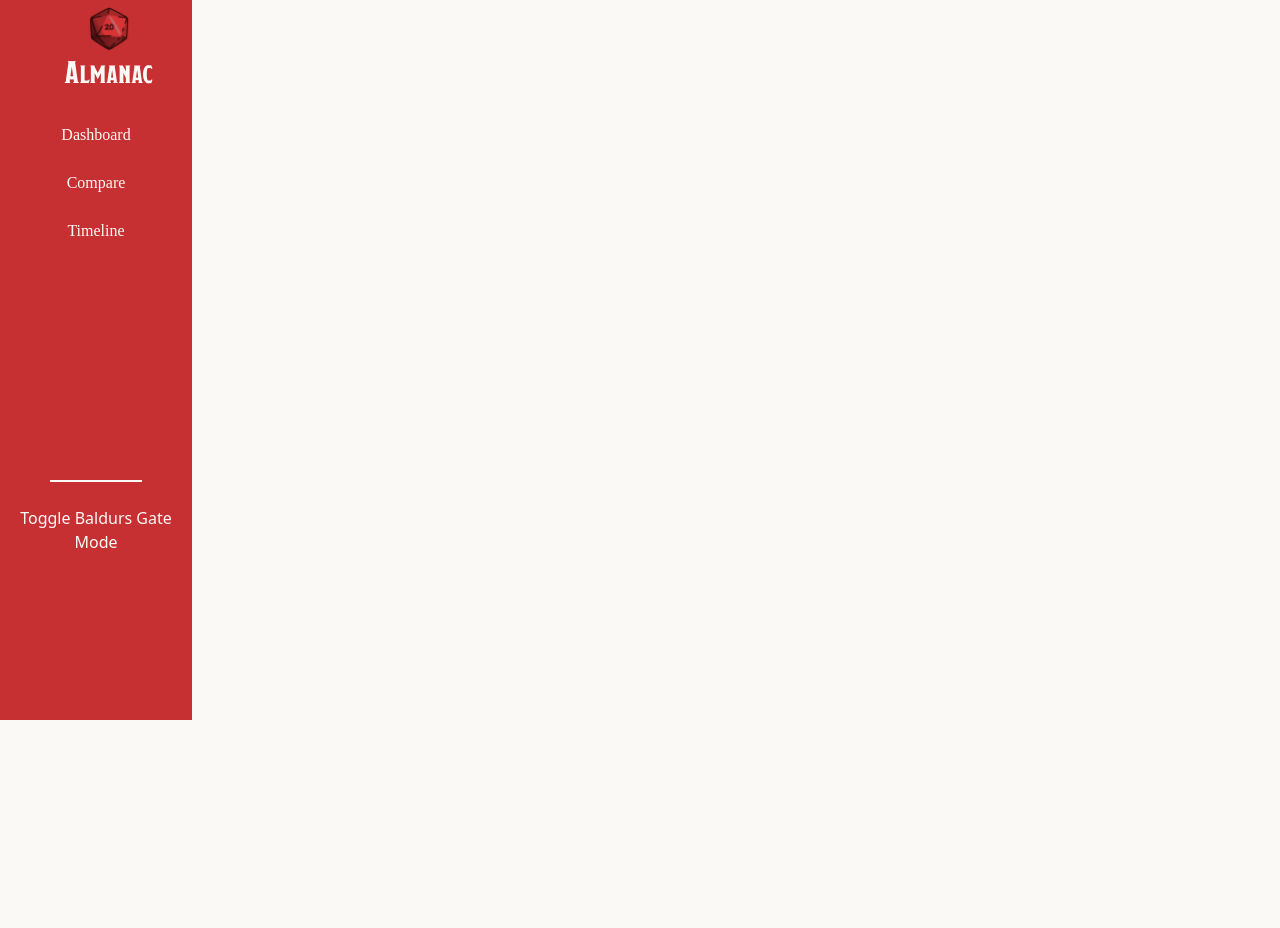
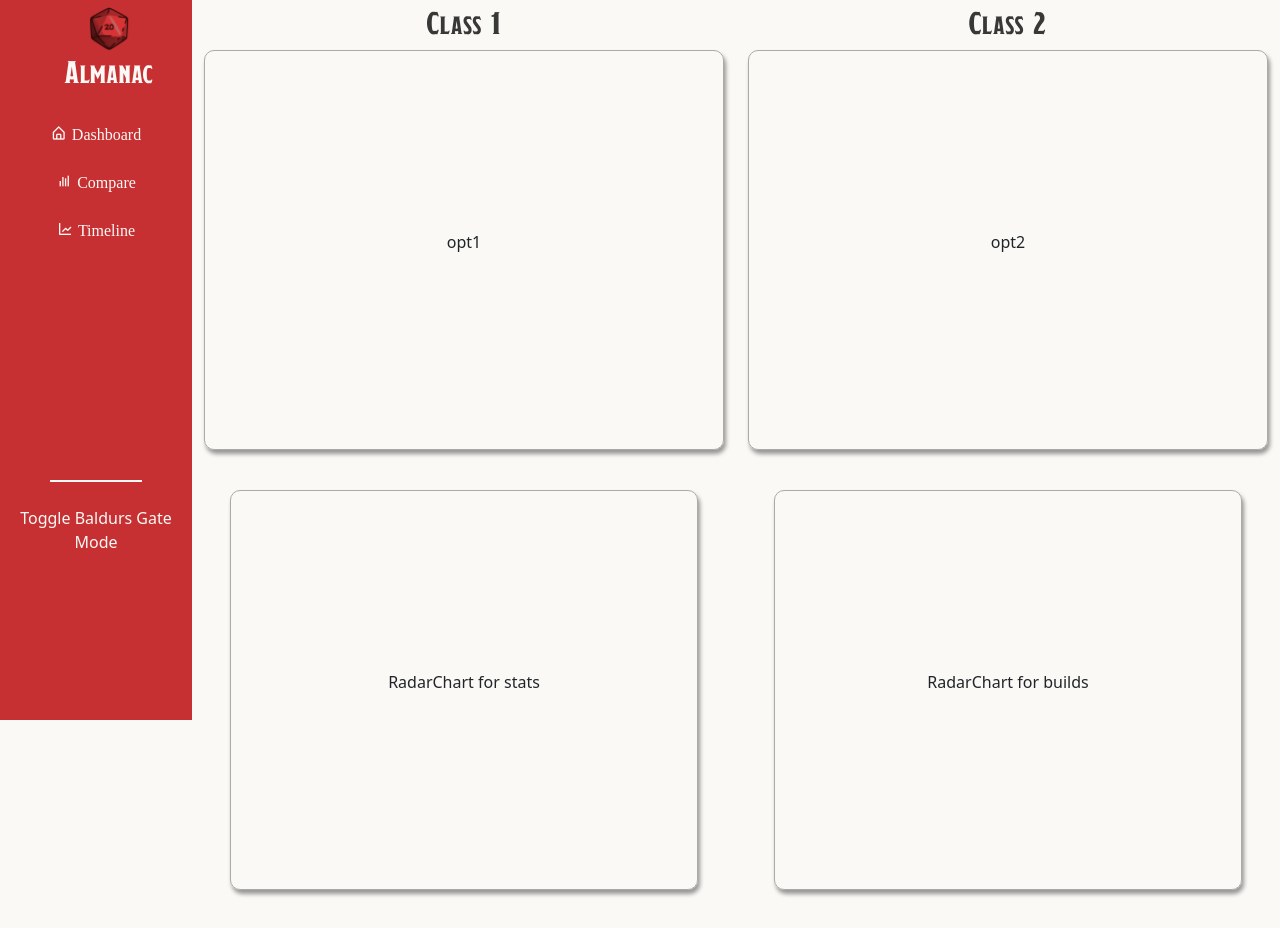
Before and after one commit to KurtSchwimmbacher/DV200ReactApplication, a React (Create React App) app in the folder dndstats/: page /compare in a window 1280 px wide. Shown: the part 160-1088 px from the top of the page. Before the commit the page ends 880 px from the top, so only its background shows below. Built offline with nearby package versions, Linux system fonts and the light colour scheme; a web font is replaced by a local one.

Commit message:
add containers for graphs in compare
add all the containers for charts on the compare page

```diff
--- a/dndstats/public/index.html
+++ b/dndstats/public/index.html
@@ -26,6 +26,7 @@
     -->
     <title>React App</title>
     <link rel="stylesheet" href="https://use.typekit.net/etc2jkw.css">
+    <link href='https://unpkg.com/boxicons@2.1.4/css/boxicons.min.css' rel='stylesheet'>
   </head>
   <body style="background-color: #FAF9f6;">
     <noscript>You need to enable JavaScript to run this app.</noscript>
--- a/dndstats/src/App.css
+++ b/dndstats/src/App.css
@@ -61,3 +61,12 @@ body{
 .car-capt{
   font-family: "bookmania", serif !important;
 }
+
+.carousel-img{
+  margin: 0 auto;
+  width: auto;
+}
+
+.carousel-control-prev:hover, .carousel-control-next:hover{
+  cursor: url('./cursor_down.gif'),auto;
+}
--- a/dndstats/src/components/Carousel.js
+++ b/dndstats/src/components/Carousel.js
@@ -91,7 +91,7 @@ function CarouselBento(props) {
                     image: Astarion,
                     title: "Astarion",
                     desc: "Astarion is an Origin character and a companion in Baldur's Gate 3. He is a High Elf Rogue with the Charlatan background, specialising in Stealth and Sneak Attacks.",
-                    imgHeight: 500,
+                    imgHeight: 400,
                     color: "#ffffff"
                 },
                 {
@@ -99,7 +99,7 @@ function CarouselBento(props) {
                     image: Gale,
                     title: "Gale",
                     desc: "Gale, full name Gale Dekarios, is an origin character and a recruitable companion with the Sage background. He is a human Wizard first appearing during Act 1.",
-                    imgHeight: 500,
+                    imgHeight: 400,
                     color: "#ffffff"
                 },
                 {
@@ -107,7 +107,7 @@ function CarouselBento(props) {
                     image: Laezel,
                     title: "Lae'zel",
                     desc: "Lae'zel of crèche K'liir is an Origin character and a recruitable companion with the Soldier background. She is a githyanki and a Fighter first appearing during the Prologue.",
-                    imgHeight: 500,
+                    imgHeight: 400,
                     color: "#ffffff"
                 },
                 {
@@ -115,7 +115,7 @@ function CarouselBento(props) {
                     image: Karlach,
                     title: "Karlach",
                     desc:"Karlach, full name Karlach Cliffgate, is an Origin character and a recruitable companion with the Outlander background. She is a Zariel tiefling and a Barbarian first appearing during Act 1.",
-                    imgHeight: 500,
+                    imgHeight: 400,
                     color: "#ffffff"
                 },
                 {
@@ -123,7 +123,7 @@ function CarouselBento(props) {
                     image:Shadowheart,
                     title: "Shadowheart",
                     desc:"Shadowheart is an origin character and a recruitable companion with the Acolyte background. She is a high half-elf and a Trickery Domain Cleric first appearing during the Prologue.",
-                    imgHeight: 500,
+                    imgHeight: 400,
                     color: "#ffffff"
                 },
                 {
@@ -131,7 +131,7 @@ function CarouselBento(props) {
                     image: Wyll,
                     title: "Wyll",
                     desc: "Wyll, full name Wyllyam Ravengard, is an Origin character and a recruitable companion with the Folk Hero background. He is a human and a Warlock with The Fiend pact first appearing during Act 1.",
-                    imgHeight: 500,
+                    imgHeight: 400,
                     color: "#ffffff"
                 }
             ]
@@ -206,13 +206,13 @@ function CarouselBento(props) {
     {infoObj.map(item => (
         <Carousel.Item key={item.id}>
         <img
-            className="d-block w-100" style={{height:item.imgHeight}}
+            className="d-block carousel-img" style={{height:item.imgHeight}}
             src={item.image}
             alt={item.title}
         />
         <Carousel.Caption >
             <h3 className='car-title' style={{color: item.color}}>{item.title}</h3>
-            <p className='car-capt' style={{color: item.color}}>{item.desc}</p>
+            {/* <p className='car-capt' style={{color: item.color}}>{item.desc}</p> */}
         </Carousel.Caption>
         </Carousel.Item>
      ))}
--- /dev/null
+++ b/dndstats/src/components/CompareCon.css
@@ -0,0 +1,58 @@
+@font-face {
+    font-family: titleFont;
+    src: url(../fonts/Draconis.otf);
+  }
+
+
+.compare-sh{
+    margin-top: 5vh;
+    font-family: titleFont;
+    color: #383937;
+}
+
+
+.classChoice{
+    height: 50vh;
+    width: 100%;
+    align-content: center;
+    border-radius: 10px;
+    border: 1px solid #AAAAAA;
+    box-shadow: 2px 4px 4px rgba(0, 0, 0, 0.4);
+    padding: 5px;
+}
+
+.bar-chart-main{
+    width: 80%;
+    margin-left: 10%;
+    height: 55vh;
+    margin-top: 5vh;
+    align-content: center;
+    border-radius: 10px;
+    border: 1px solid #AAAAAA;
+    box-shadow: 2px 4px 4px rgba(0, 0, 0, 0.4);
+    padding: 5px;
+}
+
+.two-chart{
+    width: 90%;
+    margin-left: 5%;
+    height: 50vh;
+    margin-top: 5vh;
+    align-content: center;
+    border-radius: 10px;
+    border: 1px solid #AAAAAA;
+    box-shadow: 2px 4px 4px rgba(0, 0, 0, 0.4);
+    padding: 5px;
+}
+
+.three-chart{
+    width: 90%;
+    margin-left: 5%;
+    height: 50vh;
+    margin-top: 5vh;
+    align-content: center;
+    border-radius: 10px;
+    border: 1px solid #AAAAAA;
+    box-shadow: 2px 4px 4px rgba(0, 0, 0, 0.4);
+    padding: 5px;
+}
--- /dev/null
+++ b/dndstats/src/components/CompareCon.js
@@ -0,0 +1,111 @@
+// src/components/CompareCon.js
+import React from "react";
+import { useState, useEffect } from "react";
+import "./CompareCon.css";
+
+// import chart.js
+// defaults can be used to change global settings for all graphs
+import { Chart as ChartJS, defaults } from "chart.js/auto";
+import { CategoryScale } from "chart.js/auto";
+
+// import all the chart components
+import Piechart from "./graphs/Piechart";
+import BarGraph from "./graphs/BarGraph";
+import RadarChart from "./graphs/RadarChart";
+import LineGraph from "./graphs/LineGraph";
+
+// import bootstap
+import Container from 'react-bootstrap/Container';
+import Row from 'react-bootstrap/Row';
+import Col from 'react-bootstrap/Col';
+
+ChartJS.register(CategoryScale);
+// global chart settings, they fit in the containers better with these defaults set this way.
+defaults.maintainAspectRatio = false;
+defaults.responsive = true;
+
+
+function CompareCon (){
+
+    return(
+        <>
+            <Container fluid="md" className="header-con">
+                <Row>
+                    <Col>
+                        <h2 className="compare-sh">Class 1</h2>
+                    </Col>
+                    <Col>
+                        <h2 className="compare-sh">Class 2</h2>
+                    </Col>
+                </Row>
+                <Row>
+                    <Col>
+                    <div className="classChoice">
+                        <p>opt1</p>
+                    </div>
+                    </Col>
+                    <Col>
+                    <div className="classChoice">
+                        <p>opt2</p>
+                    </div>
+                    </Col>
+                </Row>
+
+                {/* rows for graph data */}
+                {/*radar graphs */}
+                <Row>
+                    <Col>
+                        <div className="two-chart">
+                            <p>RadarChart for stats</p>
+                        </div>
+                    </Col>
+                    <Col>
+                        <div className="two-chart">
+                            <p>RadarChart for builds</p>
+                        </div>
+                    </Col>
+                </Row>
+                {/* bar graph */}
+                <Row>
+                    <Col>
+                        <div className="bar-chart-main">
+                            <p>Bar Graph for spells</p>
+                        </div>
+                    </Col>
+                </Row>
+                <Row>
+                    <Col>
+                        <div className="three-chart">
+                            <p>Bar Graph for race and class</p>
+                        </div>
+                    </Col>
+                    <Col>
+                        <div className="three-chart">
+                            <p>Bar Graph for Proficiency</p>
+                        </div>
+                    </Col>
+                    <Col>
+                        <div className="three-chart">
+                            <p>Bar Graph for Health</p>
+                        </div>
+                    </Col>
+                </Row>
+                {/* pie charts */}
+                <Row>
+                    <Col>
+                        <div className="two-chart">
+                            <p>Pie Chart for spells</p>
+                        </div>
+                    </Col>
+                    <Col>
+                        <div className="two-chart">
+                            <p>Pie Chart for rests</p>
+                        </div>
+                    </Col>
+                </Row>
+            </Container>
+        </>
+    );
+}
+
+export default CompareCon;
--- a/dndstats/src/components/Navbar.css
+++ b/dndstats/src/components/Navbar.css
@@ -59,6 +59,7 @@
     width: 80%;
 }
 
+
 .line-brder{
     width: 60%;
     margin-left: 20%;
@@ -69,11 +70,24 @@
 
 .navbar-item:hover{
     font-weight: bold;
-    border-bottom: 2px solid #FAF9F6;
-    cursor: pointer;
+    border-block-end: 2px solid #FAF9F6;
+}
+
+.navbar-link:hover, .logo-link:hover ,.nav-logo:hover{
+    cursor: url('../cursor_down.gif'),auto !important;
+}
+
+.bg3-mode:hover{
+    font-weight: bold;
+    cursor: url('../cursor_down.gif'),auto !important;
 }
 
 .nav-logo{
     cursor: pointer;
     border-bottom: none !important;
 }
+
+
+.bx{
+    margin-right: 5px;
+}
--- a/dndstats/src/components/Navbar.js
+++ b/dndstats/src/components/Navbar.js
@@ -37,20 +37,21 @@ function Navbar(props){
                     </Link>
                 </li>
                 <li className="navbar-item">
+
                     <Link className="navbar-link" to="/">
-                        {/* icon */}
+                        <i class='bx bx-home-alt'></i>
                         Dashboard
                     </Link>
                 </li>
                 <li className="navbar-item">
                     <Link className="navbar-link" to="/compare">
-                        {/* icon */}
+                        <i class='bx bx-bar-chart' ></i>
                         Compare
                     </Link>
                 </li>
                 <li className="navbar-item">
                     <Link className="navbar-link" to="/timeline">
-                        {/* icon */}
+                        <i class='bx bx-line-chart' ></i>
                         Timeline
                     </Link>
                 </li>
--- a/dndstats/src/pages/Compare.js
+++ b/dndstats/src/pages/Compare.js
@@ -4,6 +4,9 @@ import Navbar from "../components/Navbar";
 import Container from 'react-bootstrap/Container';
 import Row from 'react-bootstrap/Row';
 import Col from 'react-bootstrap/Col';
+import CompareCon from "../components/CompareCon";
+
+
 
 
 function Compare(){
@@ -11,6 +14,8 @@ function Compare(){
         <>
             <Navbar where={"Compare"} />
             <h1 className="comp-title">Up in the Ring!</h1>
+
+            <CompareCon />
         </>
     );
 }
```
